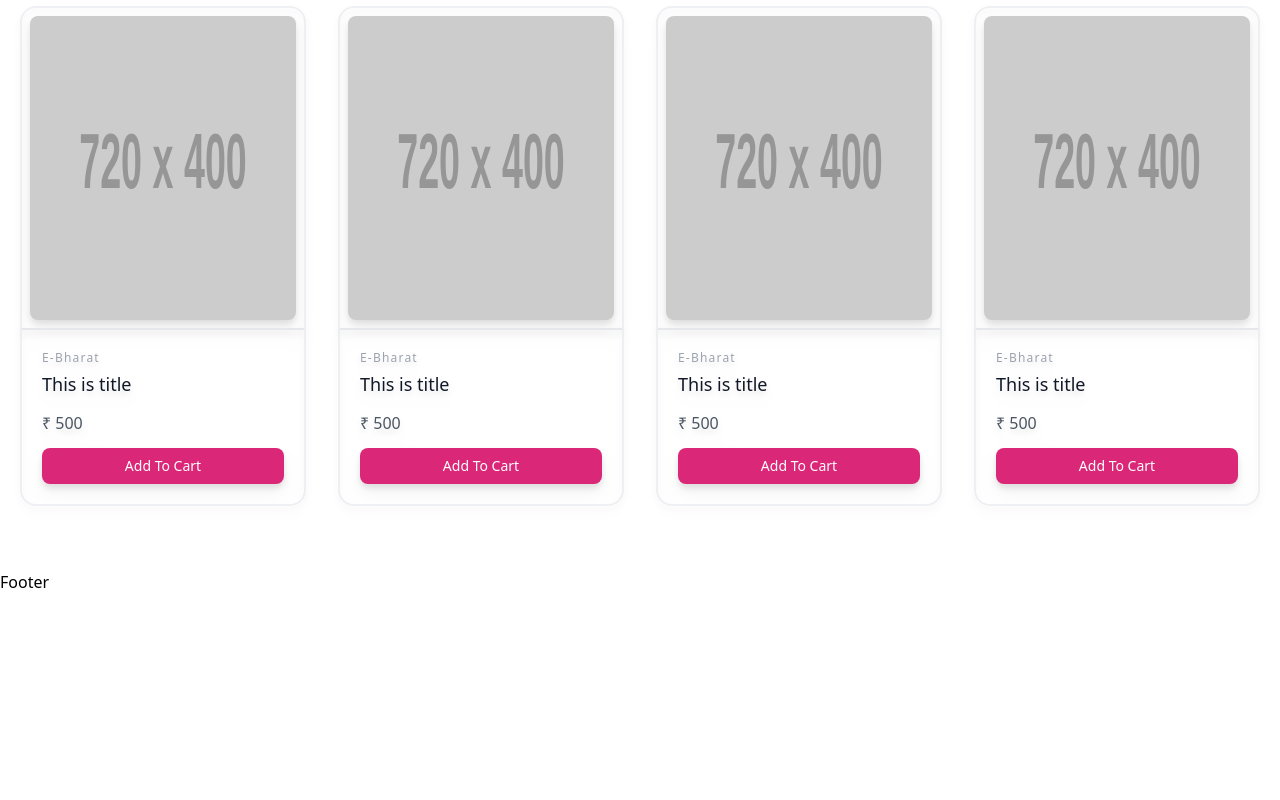
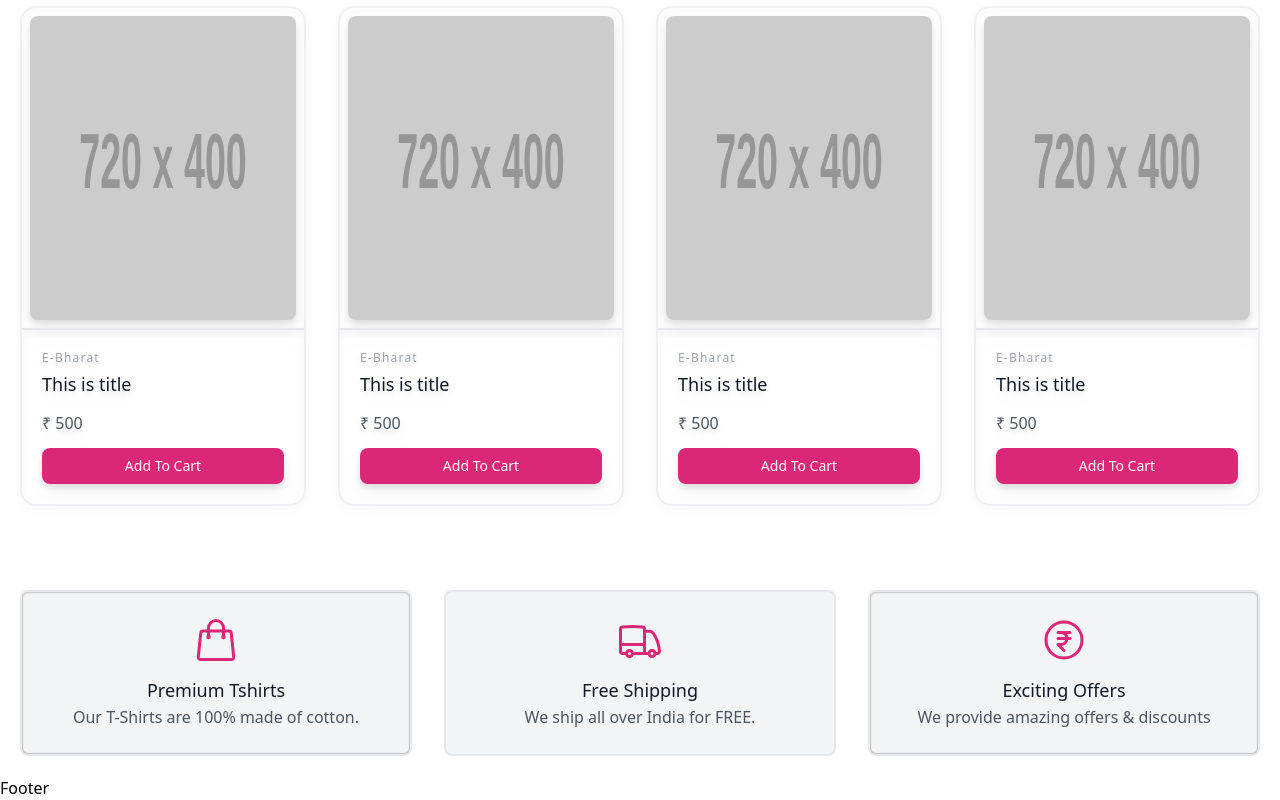
Before and after one commit to GreatnessGrace/Ecommerce-Application, a React (Vite) app: page / in a window 1280 px wide. Shown: the part 769-1569 px from the top of the page. Before the commit the page ends 1363 px from the top, so only its background shows below. Built offline with nearby package versions, Linux system fonts and the light colour scheme.

Commit message:
[Completed] Track Component

```diff
--- /dev/null
+++ b/src/components/track/Tracks.jsx
@@ -0,0 +1,55 @@
+import React, { useContext } from 'react'
+import myContext from '../../context/data/myContext'
+
+function Track() {
+    const context = useContext(myContext)
+    const { toggleMode, mode } = context
+    return (
+        <div>
+            <section className="text-gray-600 body-font">
+                <div className="container px-5 md:py-5  mx-auto">
+                    <div className="flex flex-wrap -m-4 text-center">
+                        <div className="p-4 md:w-1/3 sm:w-1/2 w-full">
+                            <div className="border-2 hover:shadow-xl hover:shadow-gray-200 border-gray-200 bg-gray-100 shadow-[inset_0_0_2px_rgba(0,0,0,0.6)] px-4 py-6 rounded-lg" style={{ backgroundColor: mode === 'dark' ? 'rgb(46 49 55)' : '', color: mode === 'dark' ? 'white' : '', }} >
+                                <svg className="text-pink-600 w-12 h-12 mb-3 inline-block" xmlns="http://www.w3.org/2000/svg" fill="none" viewBox="0 0 24 24" strokeWidth={1.5} stroke="currentColor" >
+                                    <path strokeLinecap="round" strokeLinejoin="round" d="M15.75 10.5V6a3.75 3.75 0 10-7.5 0v4.5m11.356-1.993l1.263 12c.07.665-.45 1.243-1.119 1.243H4.25a1.125 1.125 0 01-1.12-1.243l1.264-12A1.125 1.125 0 015.513 7.5h12.974c.576 0 1.059.435 1.119 1.007zM8.625 10.5a.375.375 0 11-.75 0 .375.375 0 01.75 0zm7.5 0a.375.375 0 11-.75 0 .375.375 0 01.75 0z" />
+                                </svg>
+
+                                <h2 className="title-font font-medium text-lg text-gray-900" style={{color: mode === 'dark' ? 'white' : ''}}>Premium Tshirts</h2>
+                                <p className="leading-relaxed">Our T-Shirts are 100% made of cotton.
+
+
+</p>
+                            </div>
+                        </div>
+                        <div className="p-4 md:w-1/3 sm:w-1/2 w-full">
+                            <div className="border-2 hover:shadow-xl hover:shadow-gray-200 border-gray-200 bg-gray-100  px-4 py-6 rounded-lg" style={{ backgroundColor: mode === 'dark' ? 'rgb(46 49 55)' : '', color: mode === 'dark' ? 'white' : '', }} >
+
+                                <svg xmlns="http://www.w3.org/2000/svg" fill="none" viewBox="0 0 24 24" strokeWidth={1.5} stroke="currentColor" className="text-pink-600 w-12 h-12 mb-3 inline-block">
+                                    <path strokeLinecap="round" strokeLinejoin="round" d="M8.25 18.75a1.5 1.5 0 01-3 0m3 0a1.5 1.5 0 00-3 0m3 0h6m-9 0H3.375a1.125 1.125 0 01-1.125-1.125V14.25m17.25 4.5a1.5 1.5 0 01-3 0m3 0a1.5 1.5 0 00-3 0m3 0h1.125c.621 0 1.129-.504 1.09-1.124a17.902 17.902 0 00-3.213-9.193 2.056 2.056 0 00-1.58-.86H14.25M16.5 18.75h-2.25m0-11.177v-.958c0-.568-.422-1.048-.987-1.106a48.554 48.554 0 00-10.026 0 1.106 1.106 0 00-.987 1.106v7.635m12-6.677v6.677m0 4.5v-4.5m0 0h-12" />
+                                </svg>
+
+                                <h2 className="title-font font-medium text-lg text-gray-900" style={{color: mode === 'dark' ? 'white' : ''}}>Free Shipping</h2>
+                                <p className="leading-relaxed">We ship all over India for FREE.
+
+</p>
+                            </div>
+                        </div>
+                        <div className="p-4 md:w-1/3 sm:w-1/2 w-full">
+                            <div className="border-2 hover:shadow-xl hover:shadow-gray-200 border-gray-200 bg-gray-100 shadow-[inset_0_0_2px_rgba(0,0,0,0.6)] px-4 py-6 rounded-lg" style={{ backgroundColor: mode === 'dark' ? 'rgb(46 49 55)' : '', color: mode === 'dark' ? 'white' : '', }} >
+                                <svg xmlns="http://www.w3.org/2000/svg" fill="none" viewBox="0 0 24 24" strokeWidth={1.5} stroke="currentColor" className="text-pink-600 w-12 h-12 mb-3 inline-block">
+                                    <path strokeLinecap="round" strokeLinejoin="round" d="M15 8.25H9m6 3H9m3 6l-3-3h1.5a3 3 0 100-6M21 12a9 9 0 11-18 0 9 9 0 0118 0z" />
+                                </svg>
+
+                                <h2 className="title-font font-medium text-lg text-gray-900" style={{color: mode === 'dark' ? 'white' : ''}}>Exciting Offers</h2>
+                                <p className="leading-relaxed">We provide amazing offers & discounts</p>
+                            </div>
+                        </div>
+                    </div>
+                </div>
+            </section>
+        </div>
+    )
+}
+
+export default Track
--- a/src/pages/home/Home.jsx
+++ b/src/pages/home/Home.jsx
@@ -3,6 +3,7 @@ import Layout from '../../components/layout/Layout';
 import HeroSection from '../../components/heroSection/HeroSection'
 import Filter from '../../components/filter/Filter'
 import ProductCard from "../../components/productCard/productCard";
+import Track from "../../components/track/Tracks";
 
 function Home() {
 
@@ -11,6 +12,7 @@ function Home() {
         <HeroSection/>
         <Filter/>
         <ProductCard/>
+        <Track/>
      </Layout>
       )
 
```
